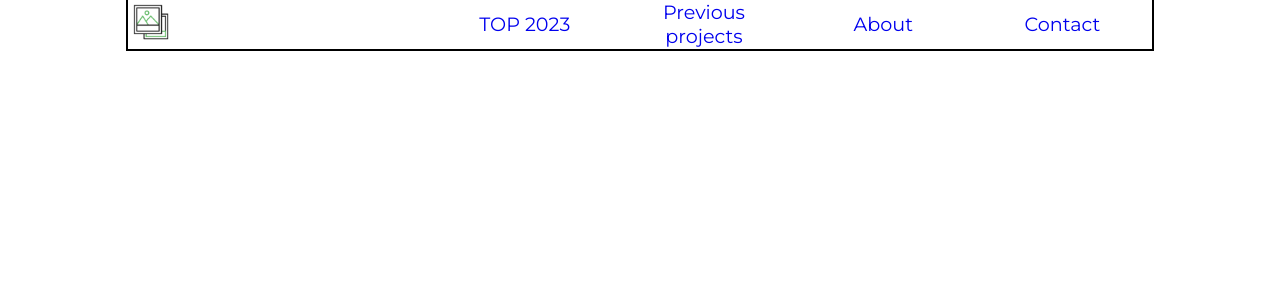
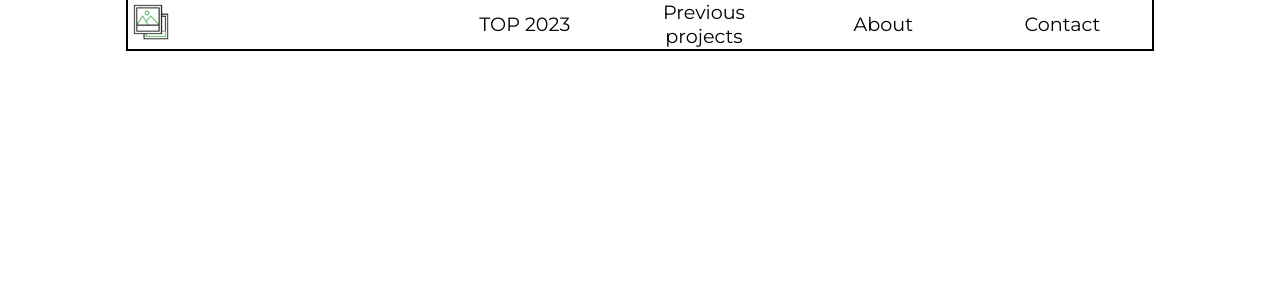
Before and after one commit to Callasaurus/take-one-picture-project, a Next.js app in the folder my-app/: page /Components/Navbar in a window 1280 px wide. Shown: the top 300 px of the page. Built offline with nearby package versions, Linux system fonts and the light colour scheme.

Commit message:
minor twinks to Links css

```diff
--- a/my-app/pages/Components/Navbar.tsx
+++ b/my-app/pages/Components/Navbar.tsx
@@ -10,10 +10,10 @@ export default function Navbar() {
                 <Link style={{ textDecoration: "none", color: "white" }} href="/"><Image id='logo-image' src={logo} alt=''/></Link>
             </div>
             <div className='navbar-links-right'>
-                <button> <Link style={{ textDecoration: "none"}} href="/Components/Current">TOP 2023</Link> </button>
-                <button> <Link style={{ textDecoration: "none"}} href="/Components/Previous">Previous projects</Link> </button>
-                <button> <Link style={{ textDecoration: "none"}} href="/Components/About">About</Link> </button>
-                <button> <Link style={{ textDecoration: "none"}} href="/Components/Contact">Contact</Link> </button>
+                <button> <Link style={{ textDecoration: "none", color: "black"}} href="/Components/Current">TOP 2023</Link> </button>
+                <button> <Link style={{ textDecoration: "none", color: "black"}} href="/Components/Previous">Previous projects</Link> </button>
+                <button> <Link style={{ textDecoration: "none", color: "black"}} href="/Components/About">About</Link> </button>
+                <button> <Link style={{ textDecoration: "none", color: "black"}} href="/Components/Contact">Contact</Link> </button>
             </div>
         </div>
     </div>
--- a/my-app/pages/index.tsx
+++ b/my-app/pages/index.tsx
@@ -14,7 +14,7 @@ export default function Home() {
           <div className="homepage-top-1">
             <p id="headers"> Take These Paintings 2023  </p>
             <p id="info-text"> Featuring Kehinde Wiley and Henry Nelson O’Neil </p>
-            <button> <Link style={{ textDecoration: "none"}} href="/Components/Current">Find out more</Link> </button>
+            <button> <Link style={{ textDecoration: "none", color: "black"}} href="/Components/Current">Find out more</Link> </button>
           </div>
           <div className="homepage-top-2">
             <Image src={old} alt=''/>
```
